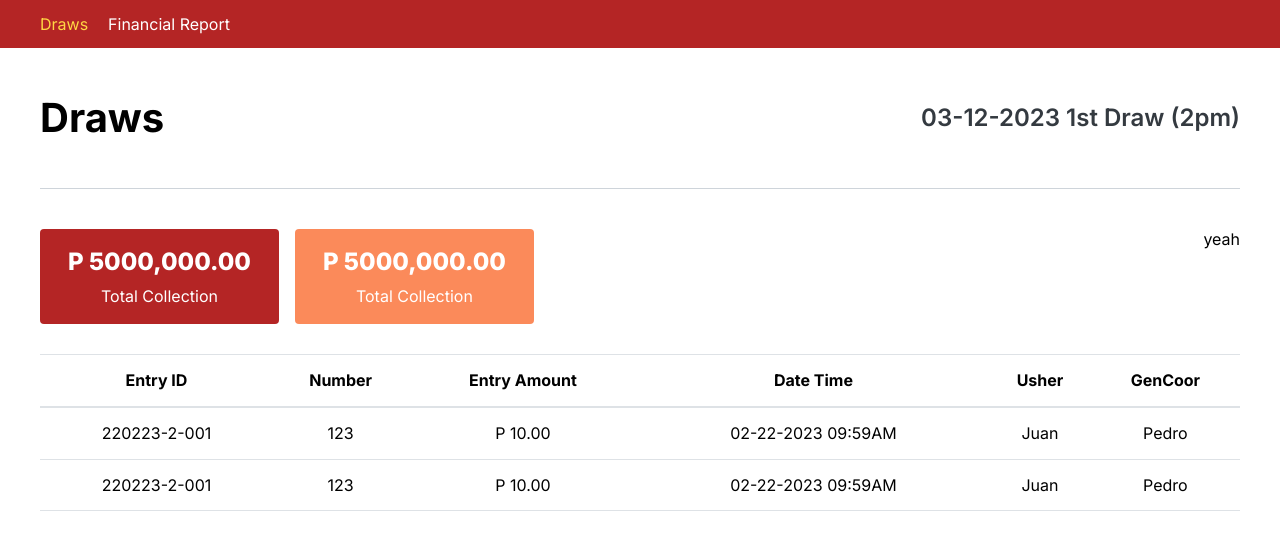
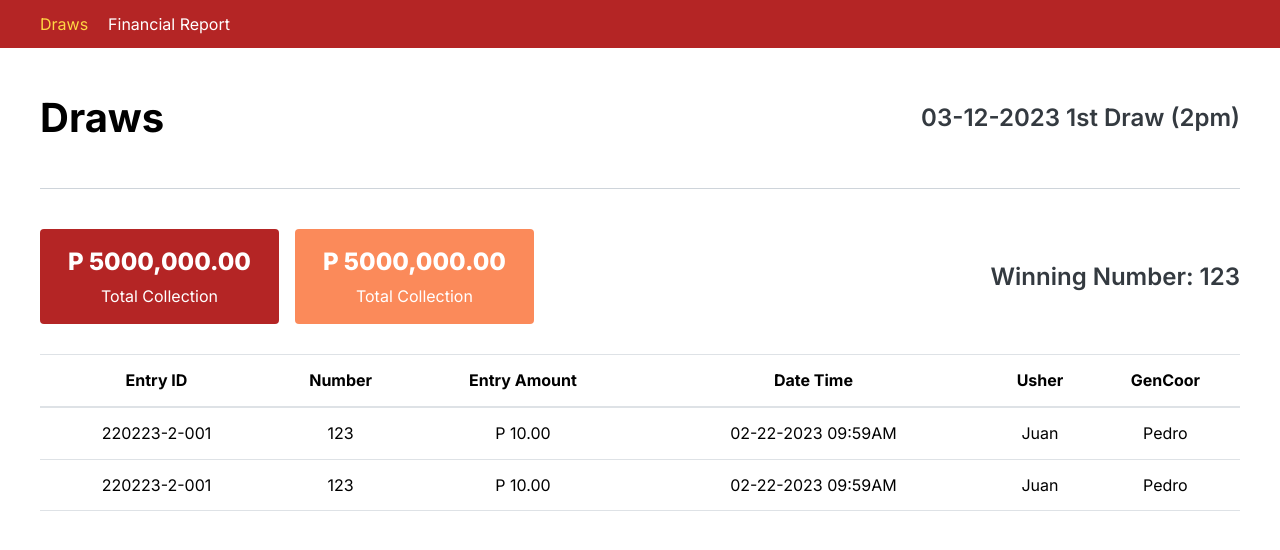
Before and after one commit to zyllar68/sample, a Next.js app: page /admin/transaction in a window 1280 px wide. Shown: the top 550 px of the page. Built offline with nearby package versions, Linux system fonts and the light colour scheme.

Commit message:
transactio n page update

```diff
--- a/pages/admin/transaction.js
+++ b/pages/admin/transaction.js
@@ -4,7 +4,7 @@ import {
   Button,
   Table,
   CardWrapper,
-  Card,
+  Input,
 } from "@/components";
 
 const theadData = [
@@ -29,7 +29,18 @@ const transaction = () => {
         <PageTitle title='Draws'>
           <p>03-12-2023 1st Draw (2pm)</p>
         </PageTitle>
-        <CardWrapper>yeah</CardWrapper>
+        <CardWrapper>
+          {/* <Button title='Close Draw' primary /> */}
+          {/* <div style={{ display: "flex", alignItems: "center", gap: ".7rem" }}>
+            <Input placeholder='Enter Result' />
+            <Button title='Confirm' primary />
+          </div> */}
+          <p
+            style={{ fontWeight: "600", fontSize: "1.5rem", color: "#343A40" }}
+          >
+            Winning Number: 123
+          </p>
+        </CardWrapper>
         <Table theadData={theadData} tbodyData={tbodyData} />
       </div>
     </>
--- a/styles/cardWrapper.scss
+++ b/styles/cardWrapper.scss
@@ -1,5 +1,6 @@
 .CardWrapper {
   display: flex;
   justify-content: space-between;
+  align-items: center;
   margin-bottom: 1.875rem;
 }
```
